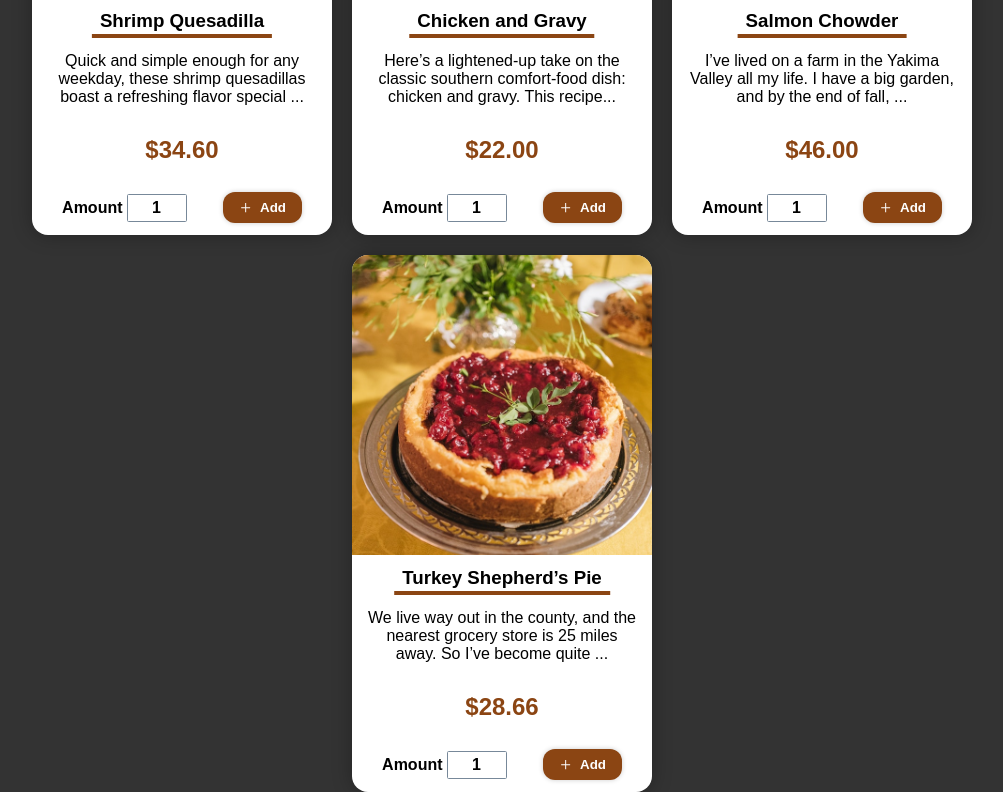
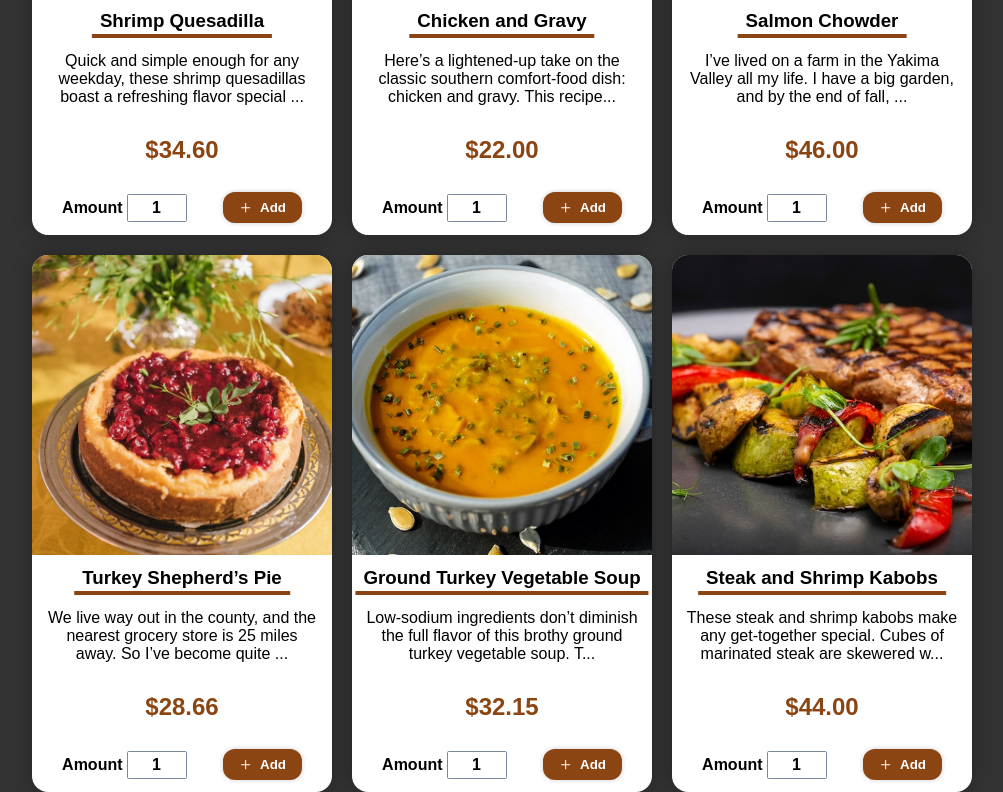
Before and after one commit to Mtanash/Food-order-app, a React (Create React App) app: page / in a window 1280 px wide. Shown: the part 910-1702 px from the top of the page, without its empty margins (138-1141 px from the left). Built offline with nearby package versions, Linux system fonts and the light colour scheme.

Commit message:
add saving functionality for cart items in local storage

```diff
--- a/src/context/cartContext.js
+++ b/src/context/cartContext.js
@@ -1,4 +1,4 @@
-import React, { useState } from "react";
+import React, { useEffect, useState } from "react";
 
 const cartDefaultState = {
   cartItems: [],
@@ -12,7 +12,23 @@ const cartDefaultState = {
 export const CartContext = React.createContext(cartDefaultState);
 
 const CartProvider = ({ children }) => {
-  const [cartItems, setCartItems] = useState([]);
+  const saveCartItemsToLocalStorage = (items) => {
+    localStorage.setItem("cartItems", JSON.stringify(items));
+  };
+
+  const loadCartItemsFromLocalStorage = () => {
+    if (localStorage.getItem("cartItems")) {
+      return JSON.parse(localStorage.getItem("cartItems"));
+    } else {
+      return [];
+    }
+  };
+
+  const [cartItems, setCartItems] = useState(loadCartItemsFromLocalStorage());
+
+  useEffect(() => {
+    saveCartItemsToLocalStorage(cartItems);
+  }, [cartItems]);
 
   const addItemToCart = (item) => {
     // if item is already in the cart
--- a/src/data/meals.js
+++ b/src/data/meals.js
@@ -33,6 +33,22 @@ const meals = [
     picture: "/images/TurkeyShepherd’sPie.jpg",
     price: 28.66,
   },
+  {
+    id: uuidv4(),
+    name: "Ground Turkey Vegetable Soup",
+    description:
+      "Low-sodium ingredients don’t diminish the full flavor of this brothy ground turkey vegetable soup. The turkey lends a heartiness that everyone will welcome on a cold blustery evening. —Bonnie LeBarron, Forestville, New York",
+    picture: "/images/Ground Turkey Vegetable Soup.jpg",
+    price: 32.15,
+  },
+  {
+    id: uuidv4(),
+    name: "Steak and Shrimp Kabobs",
+    description:
+      "These steak and shrimp kabobs make any get-together special. Cubes of marinated steak are skewered with shrimp and veggies, then grilled. For picnics, I assemble the kabobs at home and carry them in a large container. —Karen Mergener, St. Croix, Minnesota",
+    picture: "/images/Steak and Shrimp Kabobs.jpg",
+    price: 44,
+  },
 ];
 
 export default meals;
```
Also changed, not shown: public/images/Ground Turkey Vegetable Soup.jpg (added), public/images/Steak and Shrimp Kabobs.jpg (added).
